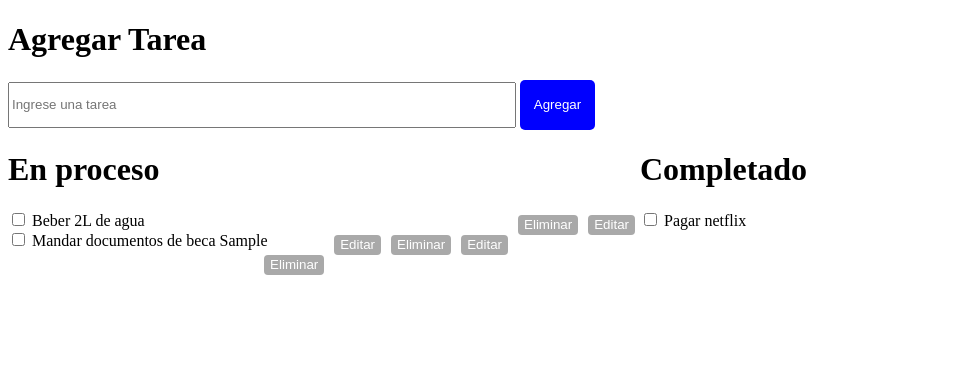
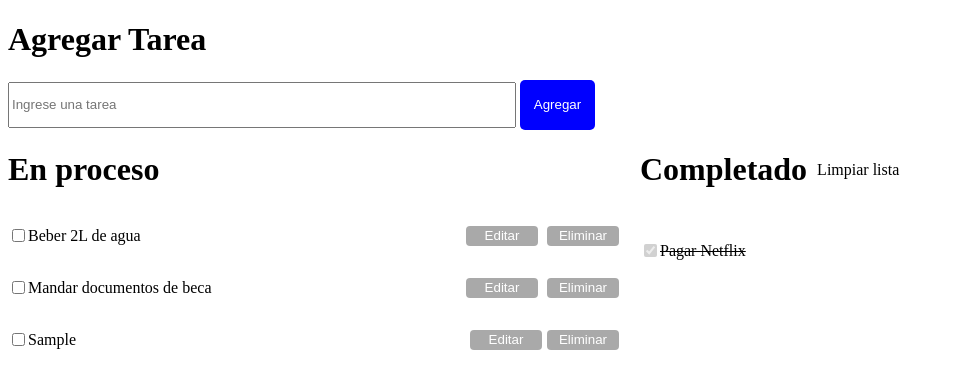
Before and after one commit to RafaBG13/Sistemas-en-internet-2, a plain HTML site: page Sistemas en internet 2/Actividad 1 JS, HTML y CSS/A1.html in a window 1280 px wide. Both pictures are taken after typing "Sample" into the empty fields and a click on the button "Agregar". Shown: the whole page, without its empty margins (0-955 px from the left). Drawn offline with Linux system fonts and the light colour scheme.

Commit message:
Add files via upload

```diff
--- a/Sistemas en internet 2/Actividad 1 JS, HTML y CSS/A1.html
+++ b/Sistemas en internet 2/Actividad 1 JS, HTML y CSS/A1.html
@@ -16,29 +16,42 @@
         <input type="text" id="IA" placeholder="Ingrese una tarea">
         <button id="BA" onclick="addTask()">Agregar</button>
     </div>
-    <div id="EP">
+
+    <div class="EP">
         <h1>En proceso</h1>
-        <label>
-            <input type="checkbox">
-            Beber 2L de agua
-            <button id="BP1">Editar</button>
-            <button id="BP1">Eliminar</button>
-        </label><br>
-        <label>
-            <input type="checkbox">
-            Mandar documentos de beca
-            <button id="BP1">Editar</button>
-            <button id="BP1">Eliminar</button>
-        </label>
-    </div>
-    <div class="Completado">
-        <h1>Completado</h1>
-        <label>
-            <input type="checkbox">
-            Pagar netflix
-        </label>
+        <ul id="lista">
+            <li>
+                <input type="checkbox" onchange="completed(event)">
+                <p>Beber 2L de agua</p>
+                <div class="acciones">
+                    <button oneclick="editTask(event)">Editar</button>
+                    <button oneclick="deleteTask(event)">Eliminar</button>
+                </div>
+            </li>
+            <li>
+                <input type="checkbox" onchange="completed(event)">
+                <p>Mandar documentos de beca</p>
+                <div class="acciones">
+                    <button oneclick="editTask(event)">Editar</button>
+                    <button oneclick="deleteTask(event)">Eliminar</button>
+                </div>
+            </li>
+        </ul>
     </div>
 
+    <div class="Completado">
+        <div class="Titulos">
+            <h1>Completado</h1>
+            <spa onclick="clearList()">Limpiar lista</spa>
+        </div>
+
+        <ul id="LC">
+            <li>
+                <input type="checkbox" checked disabled>
+                <p class=" linea"> Pagar Netflix </p>
+            </li>
+        </ul>
+    </div>
 </body>
 
 </html>
--- a/Sistemas en internet 2/Actividad 1 JS, HTML y CSS/index.css
+++ b/Sistemas en internet 2/Actividad 1 JS, HTML y CSS/index.css
@@ -1,30 +1,36 @@
-#BA{
+ul {
+    list-style: none;
+    padding-inline-start: 0px;
+}
+
+#BA {
     background-color: blue;
     color: white;
     width: 75px;
     height: 50px;
     border-radius: 5px;
-    border-style: none;;
+    border-style: none;
+    ;
 
 }
 
-#IA{
+#IA {
     width: 500px;
     height: 40px;
 }
 
-#EP{
+.EP {
     float: left;
     width: 50%;
 }
 
-.Completado{
+.Completado {
     float: left;
     width: 50%;
 }
 
-#BP1{
-    background-color:darkgray;
+#BP1 {
+    background-color: darkgray;
     color: white;
     border-style: none;
     height: 20px;
@@ -32,3 +38,50 @@
     margin: 5px;
     border-radius: 4px;
 }
+
+#lista>li {
+    display: flex;
+    align-items: center;
+    list-style-type: none;
+
+}
+
+.acciones {
+    padding: 16px;
+    float: right;
+    border-radius: 8px;
+}
+
+.Completado>ul>li {
+    display: flex;
+    align-items: center;
+    list-style-type: none;
+}
+
+.Titulos {
+    display: flex;
+    align-items: center;
+}
+
+.Titulos>h1 {
+    margin-right: 10px;
+}
+
+.acciones {
+    margin-left: auto;
+}
+
+
+.acciones button {
+    width: 72px;
+    margin-right: 5px;
+    background-color: darkgray;
+    color: white;
+    border-style: none;
+    height: 20px;
+    border-radius: 4px;
+}
+
+.linea{
+    text-decoration: line-through;
+}
--- a/Sistemas en internet 2/Actividad 1 JS, HTML y CSS/index.js
+++ b/Sistemas en internet 2/Actividad 1 JS, HTML y CSS/index.js
@@ -1,32 +1,87 @@
-function addTask(){
+function addTask() {
     const input = document.getElementById('IA')
     const text = input.value;
 
     if (text.length) {
-        const list = document.getElementById('EP');
+        const list = document.getElementById('lista');
 
-        const newItem = document.createElement('label');
+        const newItem = document.createElement('li');
 
         const checkbox = document.createElement('input');
         checkbox.type = 'checkbox';
+        checkbox.addEventListener('click', completed);
 
+        const p = document.createElement('p');
+        p.textContent = text;
+
+        const buttons = document.createElement('div');
+        buttons.setAttribute('class', 'acciones');
         const editButton = document.createElement('button');
         editButton.textContent = 'Editar';
-        editButton.setAttribute('id', 'BP1');
+        editButton.addEventListener('click',editTask)
         const deleteButton = document.createElement('button');
-        deleteButton.textContent = 'Eliminar'
-        deleteButton.setAttribute('id', 'BP1');
+        deleteButton.textContent = 'Eliminar';
+        deleteButton.addEventListener('click', deleteTask);
 
+        buttons.appendChild(editButton);
+        buttons.appendChild(deleteButton);
         newItem.appendChild(checkbox);
-        newItem.innerHTML = text;
-        newItem.appendChild(editButton);
-        newItem.appendChild(deleteButton);
+        newItem.appendChild(p);
+        newItem.appendChild(buttons);
 
         list.appendChild(newItem);
-
-        const salto = document.createElement('br');
-        list.appendChild(salto);
-
         input.value = '';
     }
 }
+
+function completed(event) {
+    const value = event.target.checked;
+
+    const list = document.getElementById('lista');
+    const item = event.target.parentNode;
+    list.removeChild(item);
+
+    const completedList = document.getElementById('LC');
+    const completedItem = document.createElement('li');
+    const checkbox = document.createElement('input');
+    checkbox.type = 'checkbox';
+    checkbox.checked = true;
+    checkbox.disabled = true;
+
+    const p = document.createElement('p');
+    const text = item.querySelector('p').textContent;
+    p.textContent = text;
+    p.setAttribute('class', 'linea');
+
+    completedItem.appendChild(checkbox);
+    completedItem.appendChild(p);
+
+    completedList.appendChild(completedItem);
+}
+
+function deleteTask(event) {
+    const deleteItem = event.target.parentNode.parentNode;
+
+    const list = document.getElementById('lista');
+    list.removeChild(deleteItem)
+}
+
+function clearList() {
+    const list = document.getElementById('LC');
+    list.innerHTML = '';
+
+}
+
+function editTask(event) {
+    const botonEditar = event.target;
+    const parrafo = botonEditar.parentNode.parentNode.querySelector('p');
+
+    if (parrafo.contentEditable === 'true') {
+      parrafo.contentEditable = false;
+      botonEditar.textContent = 'Editar';
+    } else {
+      parrafo.contentEditable = true;
+      parrafo.focus();
+      botonEditar.textContent = 'Guardar';
+    }
+  }
```
